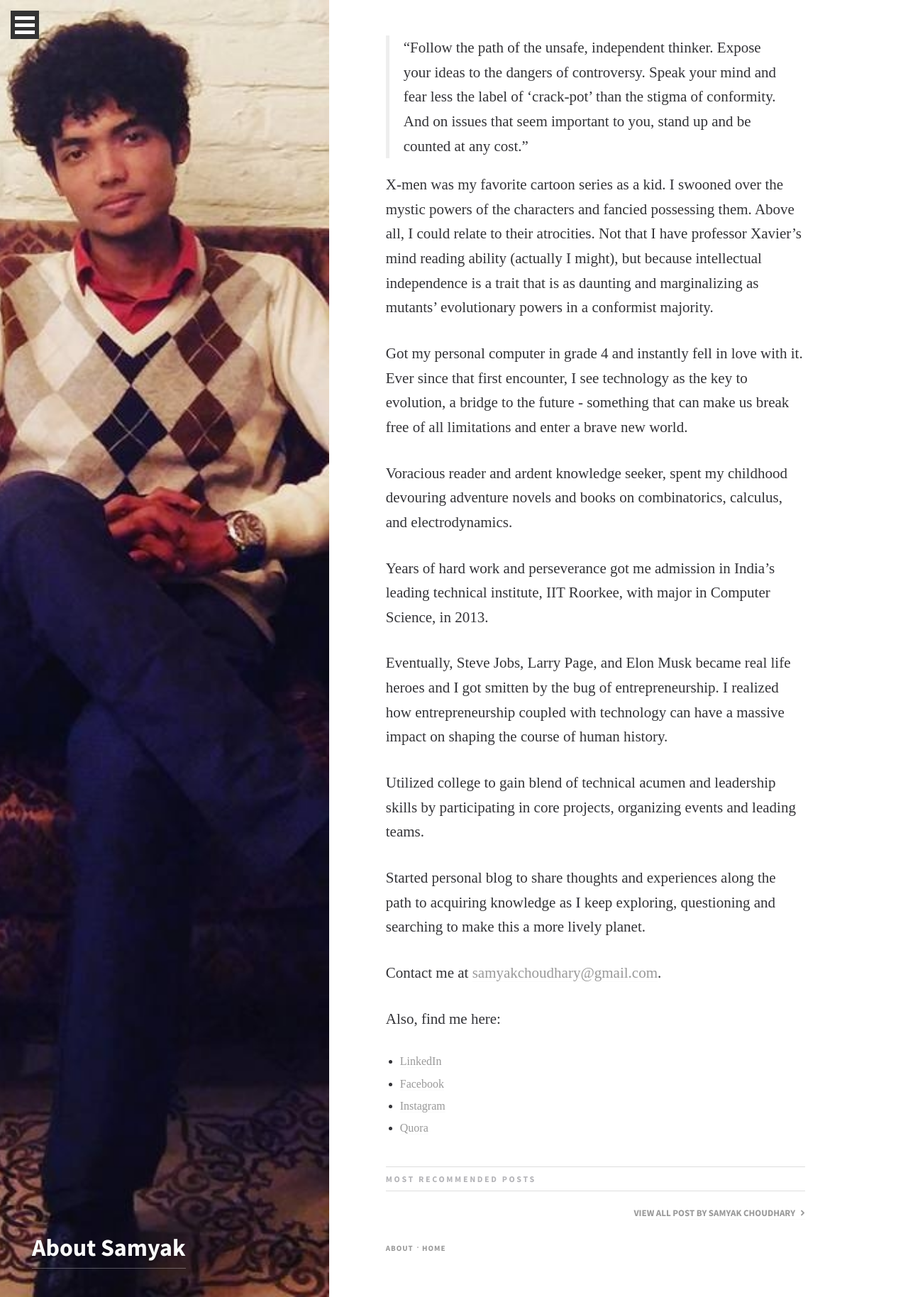
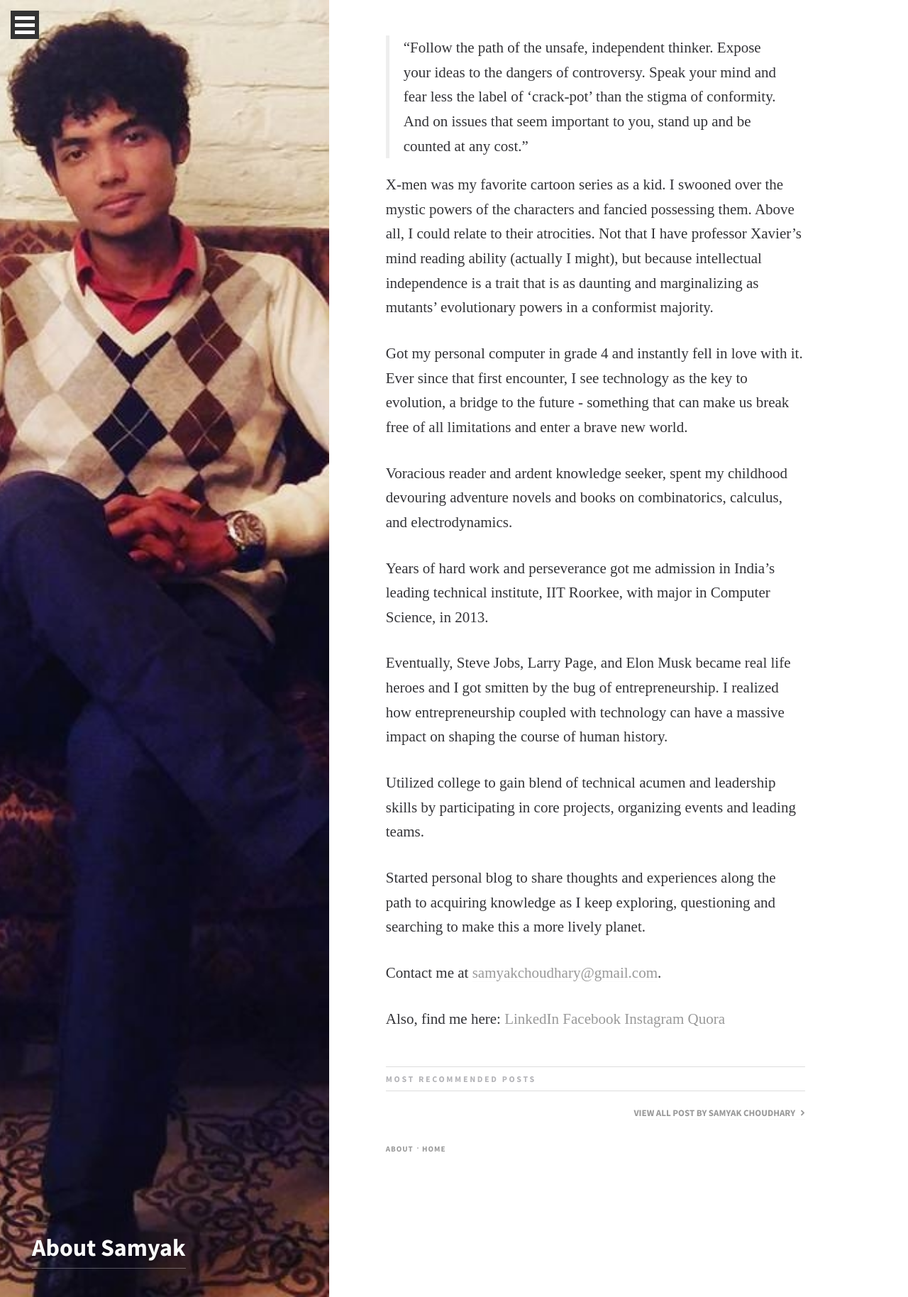
Before and after one commit to samyak45/samyak45.github.io, a Jekyll site: the page built from about.md, in a window 1280 px wide. Shown: the whole page at 71% size. Built offline with Jekyll 4.4.1, drawn with Linux system fonts in a browser that asks for light colours; some web fonts are replaced.

```diff
--- a/about.md
+++ b/about.md
@@ -27,8 +27,7 @@ Started personal blog to share thoughts and experiences along the path to acquir
 Contact me at <a href = "mailto:samyakchoudhary@gmail.com">samyakchoudhary@gmail.com</a>.
 
 Also, find me here:
-
-* <a href = "https://www.linkedin.com/in/samyakchoudhary/">LinkedIn</a>
-* <a href = "http://facebook.com/samyak.choudhary.355">Facebook</a>
-* <a href = "http://instagram.com/samyak.choudhary/">Instagram</a>
-* <a href = "https://www.quora.com/profile/Samyak-Choudhary">Quora</a>
+<a href = "https://www.linkedin.com/in/samyakchoudhary/">LinkedIn</a>
+<a href = "http://facebook.com/samyak.choudhary.355">Facebook</a>
+<a href = "http://instagram.com/samyak.choudhary/">Instagram</a>
+<a href = "https://www.quora.com/profile/Samyak-Choudhary">Quora</a>
```
